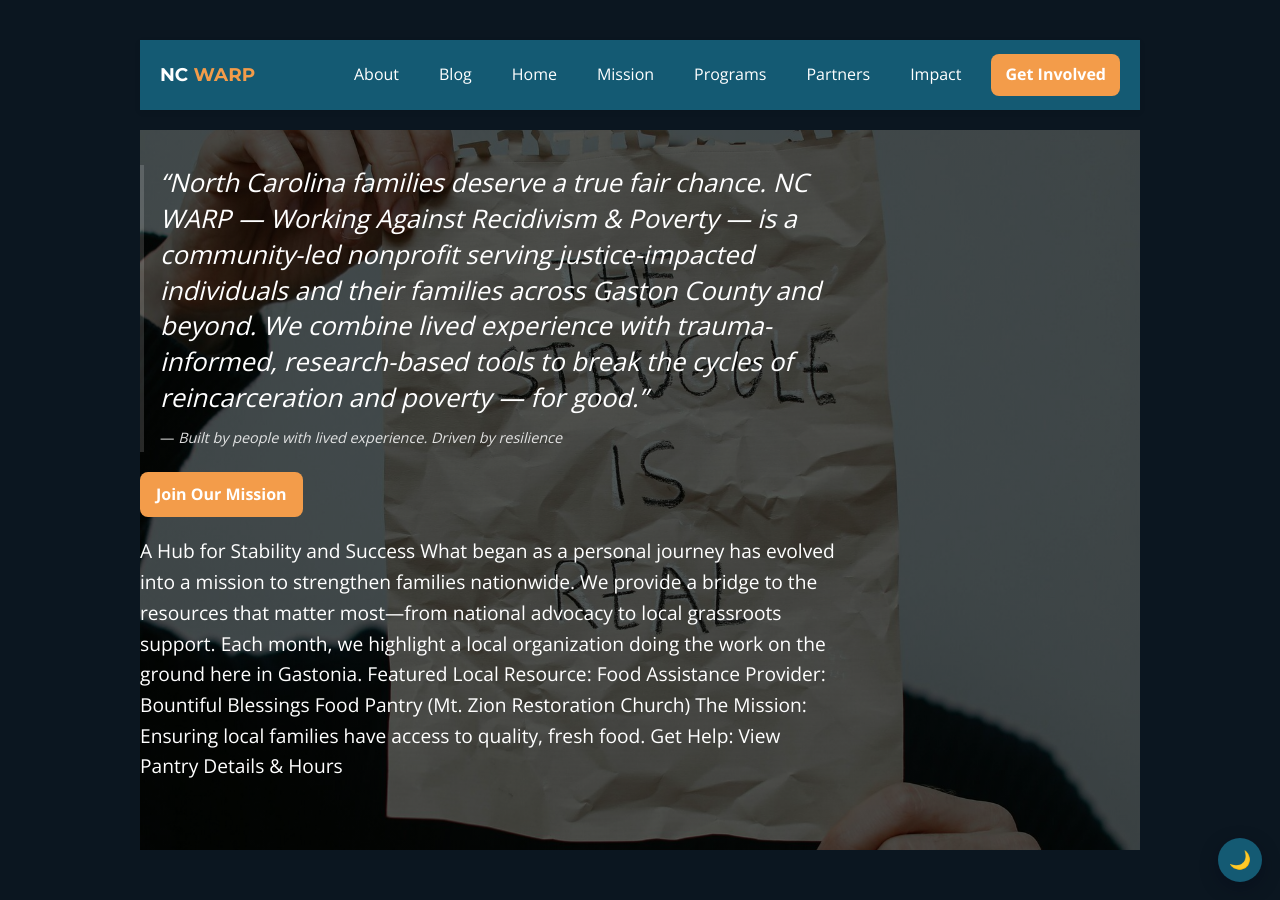
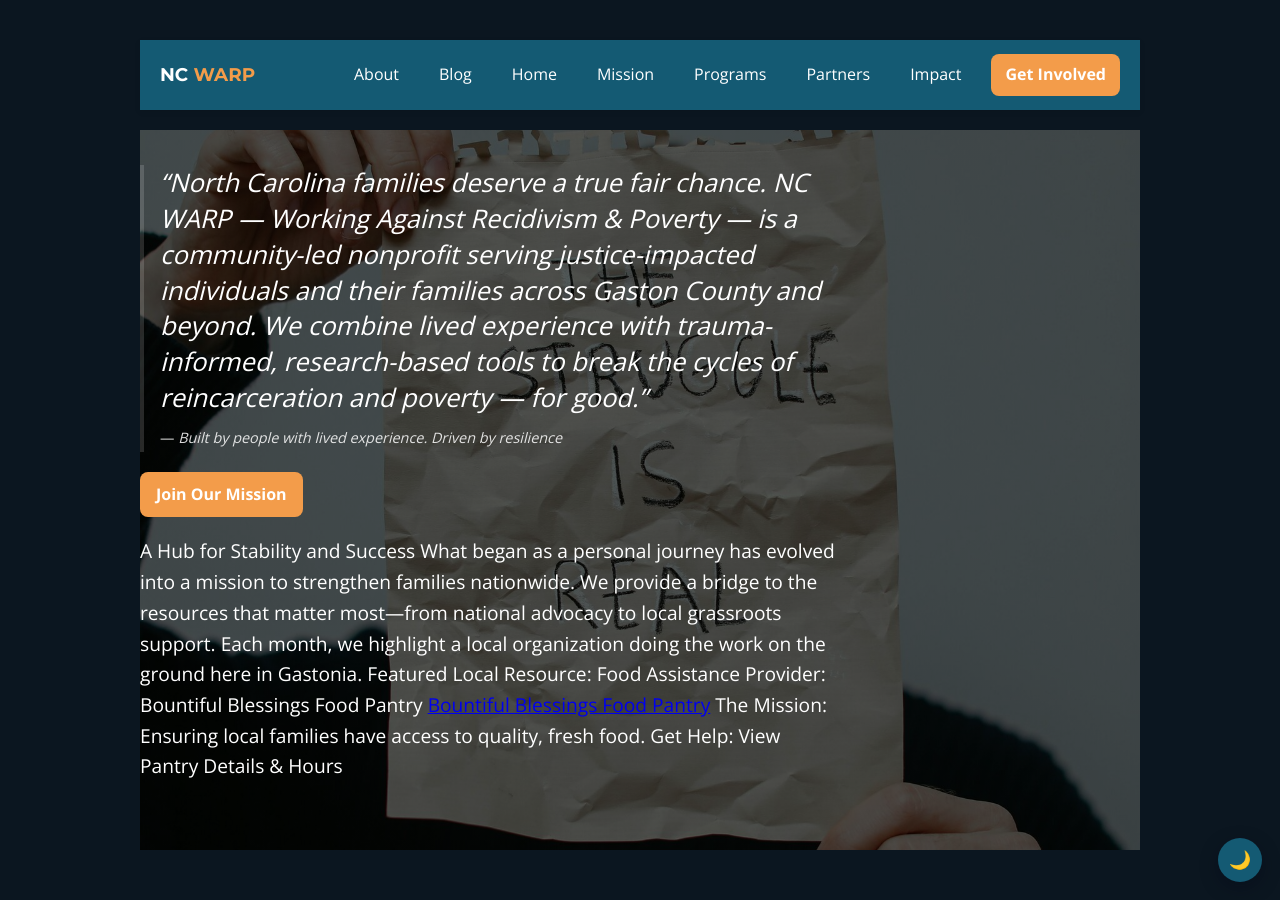
Before and after one commit to carlohutto/warp.github.io, a Jekyll site: the page index.html, which Jekyll copies as it is, in a window 1280 px wide and 900 px high. Built offline with Jekyll 4.4.1, drawn with Linux system fonts in a browser that asks for light colours.

Commit message:
Update food pantry provider link in index.html

```diff
--- a/index.html
+++ b/index.html
@@ -57,7 +57,7 @@ What began as a personal journey has evolved into a mission to strengthen famili
 
 Featured Local Resource: Food Assistance
 
-Provider: Bountiful Blessings Food Pantry (Mt. Zion Restoration Church)
+Provider: Bountiful Blessings Food Pantry <a href="https://www.findhelp.org/mt.-zion-restoration-church--gastonia-nc--bountiful-blessings-food-pantry/4719691201380352?postal=28052" target="_blank">Bountiful Blessings Food Pantry</a>
 
 The Mission: Ensuring local families have access to quality, fresh food.
 
```
